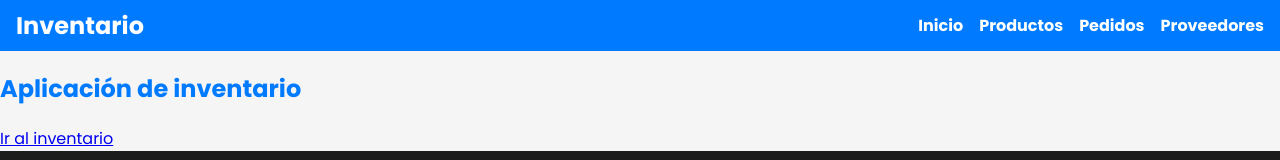
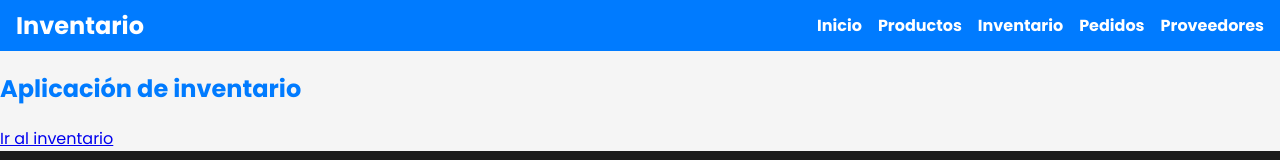
Before and after one commit to DRUMPADD/app_inventory, a React (Vite) app: page / in a window 1280 px wide. Shown: the top 160 px of the page. Built offline with nearby package versions, Linux system fonts and the light colour scheme.

Commit message:
path added to navbar

```diff
--- a/src/components/Navbar.jsx
+++ b/src/components/Navbar.jsx
@@ -13,6 +13,9 @@ function Navbar () {
                 <Link to="/products">Productos</Link>
                 </li>
                 <li className="navbar__item">
+                <Link to="/inventory">Inventario</Link>
+                </li>
+                <li className="navbar__item">
                 <Link to="/orders">Pedidos</Link>
                 </li>
                 <li className="navbar__item">
```
